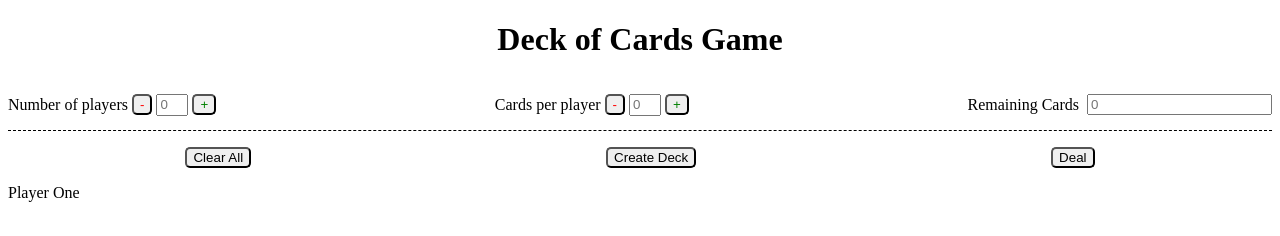
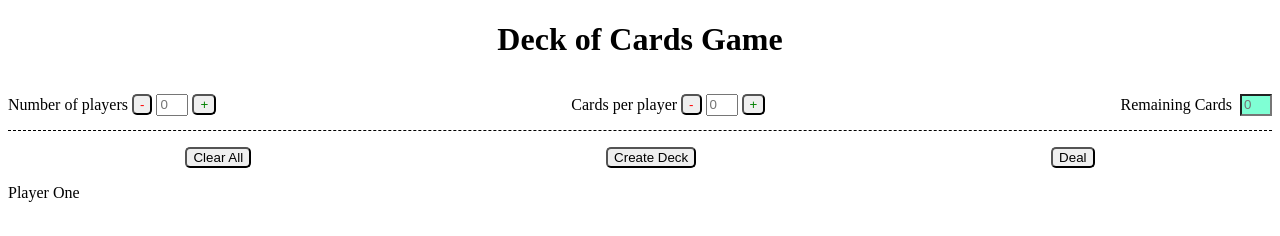
Before and after one commit to alandrylie/Build-a-deck-of-card-using-typescript, a website: page index.html in a window 1280 px wide. Drawn offline with Linux system fonts and the light colour scheme.

Commit message:
fixed css issue with id name being spelled incorrectly

```diff
--- a/script.ts
+++ b/script.ts
@@ -155,7 +155,7 @@ const firstPlayerDisplay = document.getElementById("firstPlayer");
 
 // Code below was used to test in terminal while building the classes & functions not for final product.
 
-/* const card = new Card(5, "❤️");
+/*const card = new Card(5, "❤️");
 console.log(card.suite);
 console.log(card.value);
 
--- a/style.css
+++ b/style.css
@@ -28,7 +28,7 @@ h1 {
 .add {
     color: green;
 }
-#remainingCardsdisplay {
+#remainingCardsDisplay{
     background-color: aquamarine;
     width: 1.5rem;
     height: 1rem;
```
